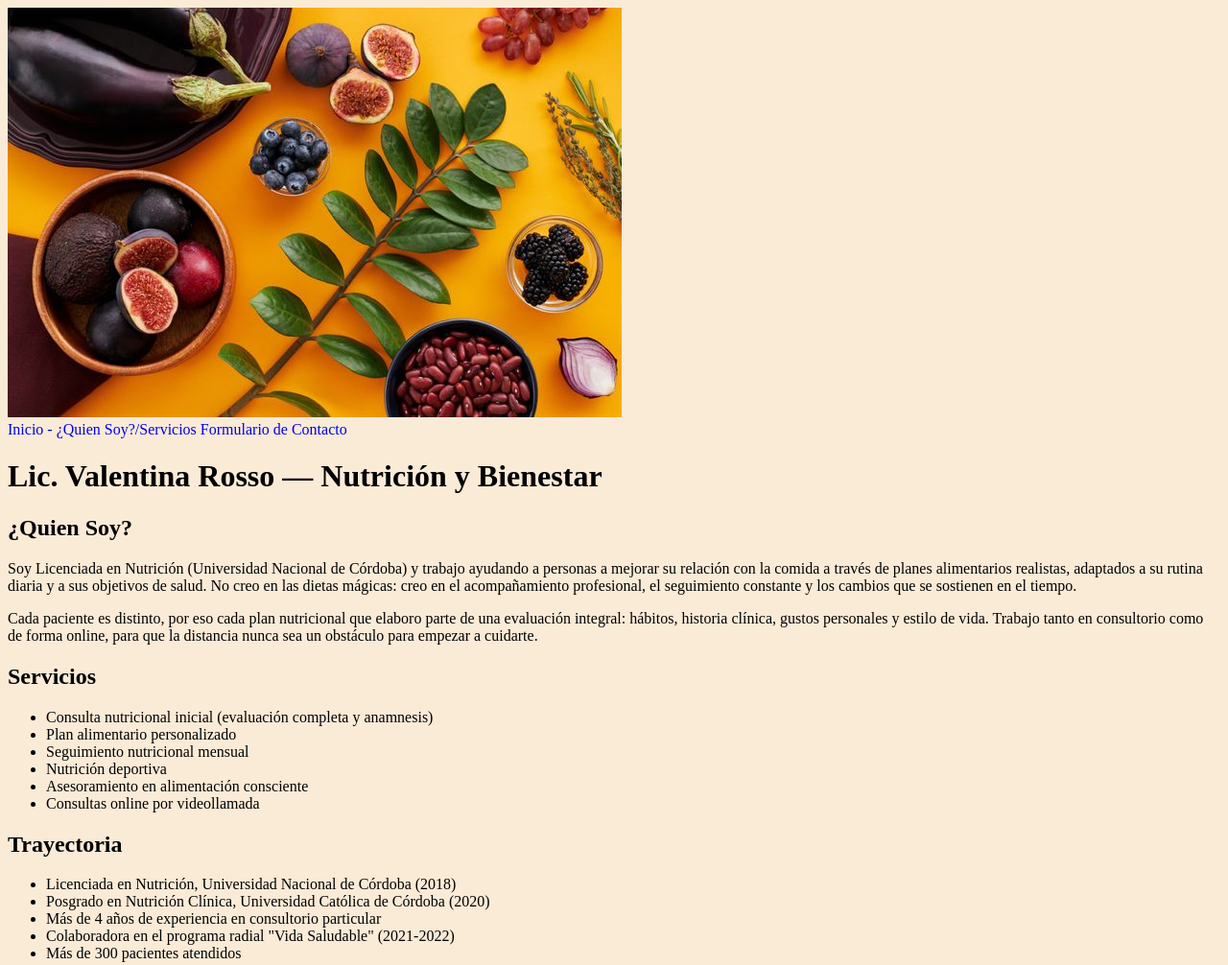
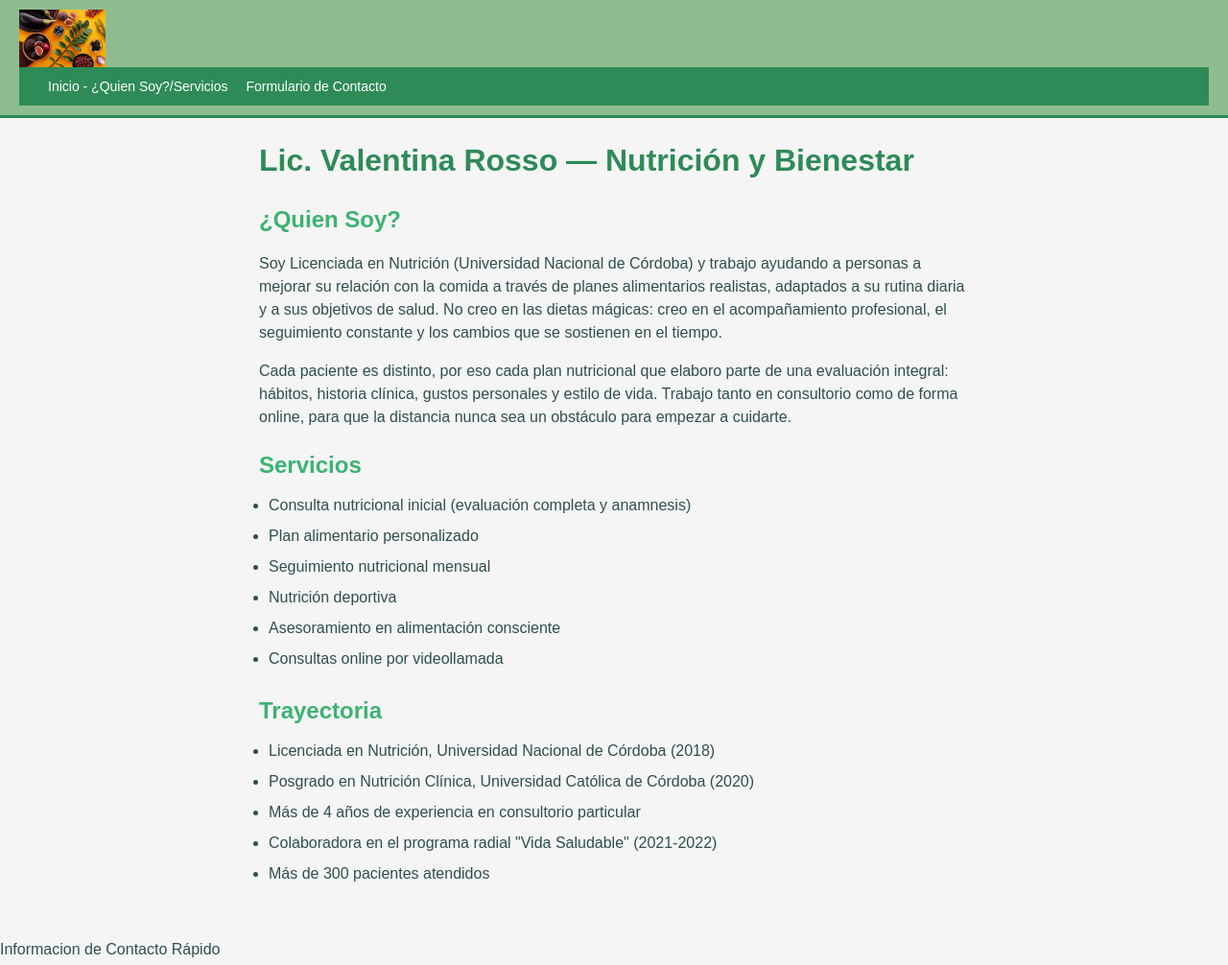
Before and after one commit to JoacoSM18/AplicacionesWebI-Actividades, a website: page Aplicaciones Web I - Actividad 6/src/index.html in a window 1280 px wide. Shown: the top 1006 px of the page at 96% size. Drawn offline with Linux system fonts and the light colour scheme.

Commit message:
Listo Actividad 6

```diff
--- a/Aplicaciones Web I - Actividad 6/src/recursos/estilos/index.css
+++ b/Aplicaciones Web I - Actividad 6/src/recursos/estilos/index.css
@@ -1,19 +1,77 @@
+*{
+    box-sizing: border-box;
+}
+
+html, h1, h2, h3, ul, body{
+    padding: 0;
+    margin: 0;
+}
+
 body{
-    background-color: antiquewhite;
+    background-color: whitesmoke;
+    font-family: Arial, Helvetica, sans-serif;
+    color: darkslategray;
+    line-height: 1.5;
 }
 
 a{
+    color: cornflowerblue;
     text-decoration: none;
 }
 
-.cabecera-principal {
-    background-color: antiquewhite;
+h1{
+    color: seagreen;
 }
 
-.contenido-principal {
-    background-color: antiquewhite;
+h2{
+    margin-top: 20px;
+    margin-bottom: 8px;
+    color: mediumseagreen;
 }
 
-.pie-principal {
-    background-color: antiquewhite;
+img{
+    max-width: 100%;
+    display: block;
 }
+
+.cabecera-principal{
+    width: 100%;
+    background-color: darkseagreen;
+    padding: 10px 20px;
+    border-bottom: 3px solid seagreen;
+}
+
+.cabecera-principal img{
+    height: 60px;
+    width: auto;
+}
+
+.cabecera-principal nav{
+    background-color: seagreen;
+    padding: 8px 15px;
+}
+
+.cabecera-principal nav a{
+    color: white;
+    margin-left: 15px;
+    font-size: 14px;
+}
+
+.contenido-principal{
+    padding: 20px 30px;
+    max-width: 800px;
+    margin: 0 auto;
+}
+
+.contenido-principal p{
+    margin-bottom: 15px;
+}
+
+.contenido-principal ul{
+    margin-bottom: 15px;
+    padding-left: 10px;
+}
+
+.contenido-principal ul li{
+    padding: 4px 0;
+}
```
